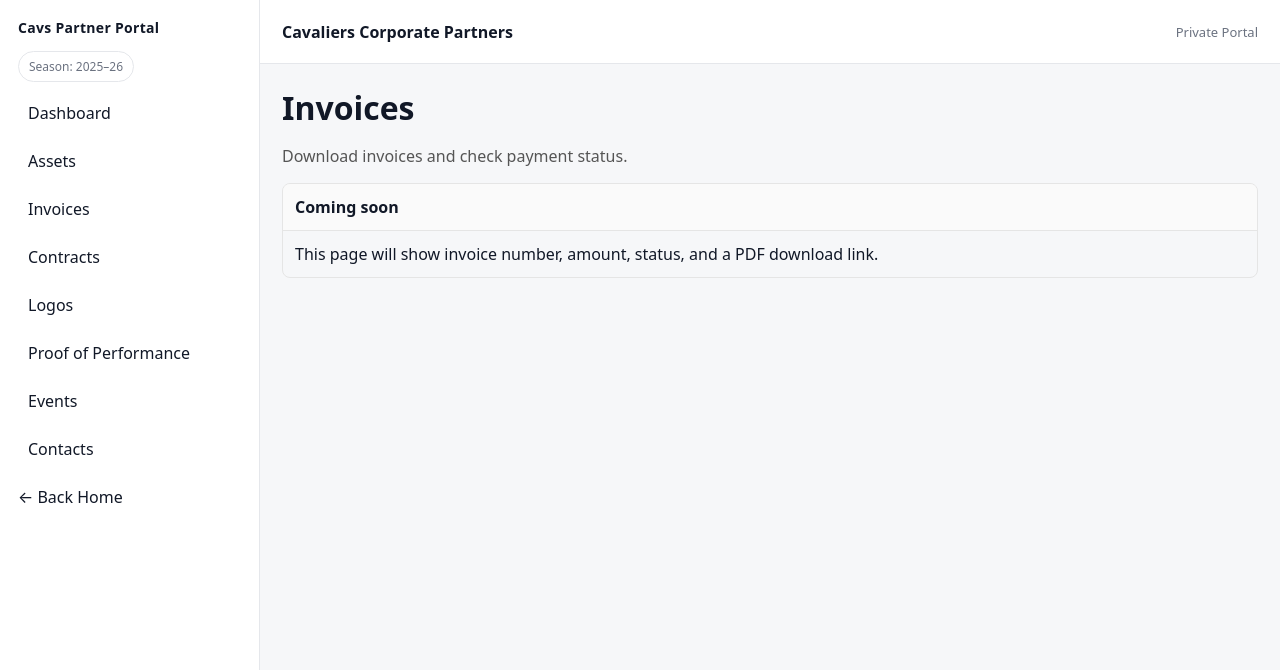
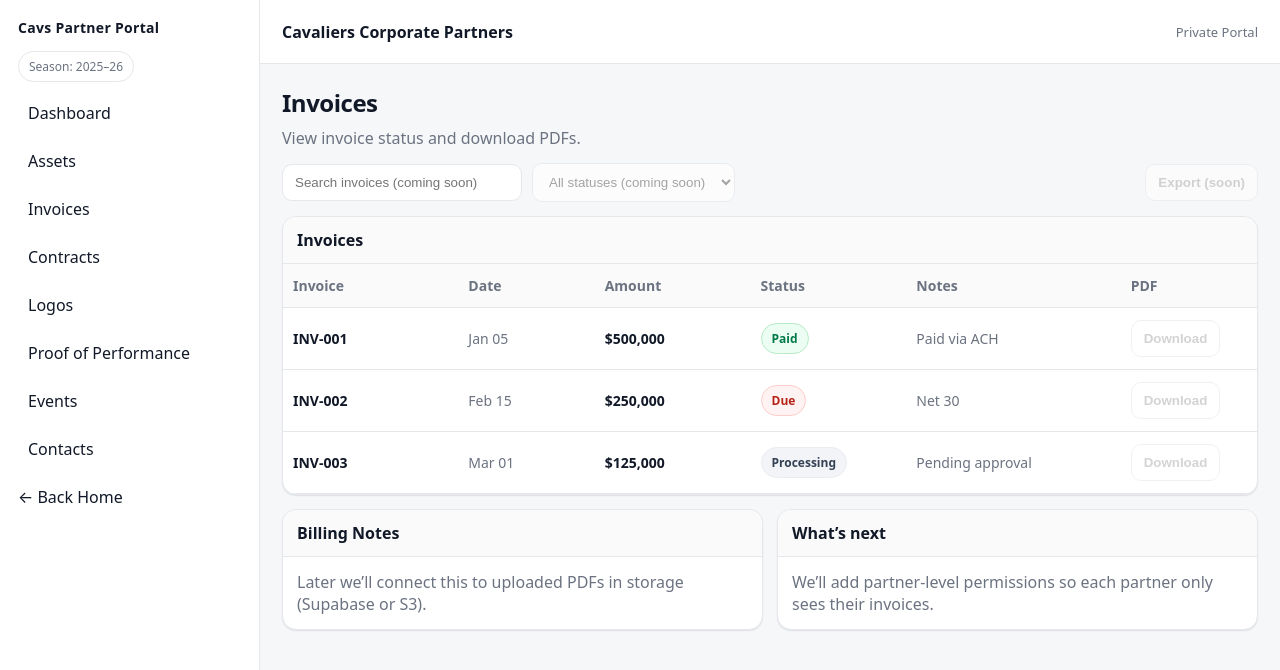
Before and after one commit to griffinfosterf13-collab/partner-dashboard, a Next.js app: page /dashboard/invoices in a window 1280 px wide. Shown: the top 670 px of the page. Built offline with nearby package versions, Linux system fonts and the light colour scheme.

Commit message:
Refactor InvoicesPage layout and add invoice types

```diff
--- a/app/dashboard/invoices/page.tsx
+++ b/app/dashboard/invoices/page.tsx
@@ -1,17 +1,96 @@
+type InvoiceStatus = "Paid" | "Due" | "Processing";
+
+type Invoice = {
+  number: string;
+  date: string;
+  amount: string;
+  status: InvoiceStatus;
+  notes: string;
+};
+
+const invoices: Invoice[] = [
+  { number: "INV-001", date: "Jan 05", amount: "$500,000", status: "Paid", notes: "Paid via ACH" },
+  { number: "INV-002", date: "Feb 15", amount: "$250,000", status: "Due", notes: "Net 30" },
+  { number: "INV-003", date: "Mar 01", amount: "$125,000", status: "Processing", notes: "Pending approval" },
+];
+
+function StatusPill({ status }: { status: InvoiceStatus }) {
+  if (status === "Paid") return <span className="pill pill-green">Paid</span>;
+  if (status === "Due") return <span className="pill pill-red">Due</span>;
+  return <span className="pill pill-gray">Processing</span>;
+}
+
 export default function InvoicesPage() {
   return (
     <div>
-      <h1 style={{ margin: 0 }}>Invoices</h1>
-      <p style={{ color: "#555" }}>
-        Download invoices and check payment status.
-      </p>
+      <h1 className="h1">Invoices</h1>
+      <p className="sub">View invoice status and download PDFs.</p>
 
-      <div style={{ marginTop: 16, border: "1px solid #e5e5e5", borderRadius: 8, overflow: "hidden" }}>
-        <div style={{ padding: 12, background: "#fafafa", borderBottom: "1px solid #e5e5e5", fontWeight: 600 }}>
-          Coming soon
+      <div className="toolbar">
+        <div className="toolbar-left">
+          <input className="input" placeholder="Search invoices (coming soon)" disabled />
+          <select className="select" disabled>
+            <option>All statuses (coming soon)</option>
+          </select>
         </div>
-        <div style={{ padding: 12 }}>
-          This page will show invoice number, amount, status, and a PDF download link.
+        <button className="btn" disabled>
+          Export (soon)
+        </button>
+      </div>
+
+      <div style={{ height: 14 }} />
+
+      <div className="card">
+        <div className="card-h">Invoices</div>
+        <div className="card-b" style={{ padding: 0 }}>
+          <table className="table">
+            <thead>
+              <tr>
+                <th style={{ width: "18%" }}>Invoice</th>
+                <th style={{ width: "14%" }}>Date</th>
+                <th style={{ width: "16%" }}>Amount</th>
+                <th style={{ width: "16%" }}>Status</th>
+                <th>Notes</th>
+                <th style={{ width: "14%" }}>PDF</th>
+              </tr>
+            </thead>
+            <tbody>
+              {invoices.map((inv) => (
+                <tr key={inv.number}>
+                  <td style={{ fontWeight: 700 }}>{inv.number}</td>
+                  <td style={{ color: "var(--muted)" }}>{inv.date}</td>
+                  <td style={{ fontWeight: 700 }}>{inv.amount}</td>
+                  <td>
+                    <StatusPill status={inv.status} />
+                  </td>
+                  <td style={{ color: "var(--muted)" }}>{inv.notes}</td>
+                  <td>
+                    <button className="btn" disabled>
+                      Download
+                    </button>
+                  </td>
+                </tr>
+              ))}
+            </tbody>
+          </table>
+        </div>
+      </div>
+
+      <div style={{ height: 14 }} />
+
+      <div className="grid grid-2">
+        <div className="card">
+          <div className="card-h">Billing Notes</div>
+          <div className="card-b" style={{ color: "var(--muted)" }}>
+            Later we’ll connect this to uploaded PDFs in storage (Supabase or S3).
+          </div>
+        </div>
+
+        <div className="card">
+          <div className="card-h">What’s next</div>
+          <div className="card-b" style={{ color: "var(--muted)" }}>
+            We’ll add partner-level permissions so each partner only sees their invoices.
+          </div>
         </div>
       </div>
     </div>
```
